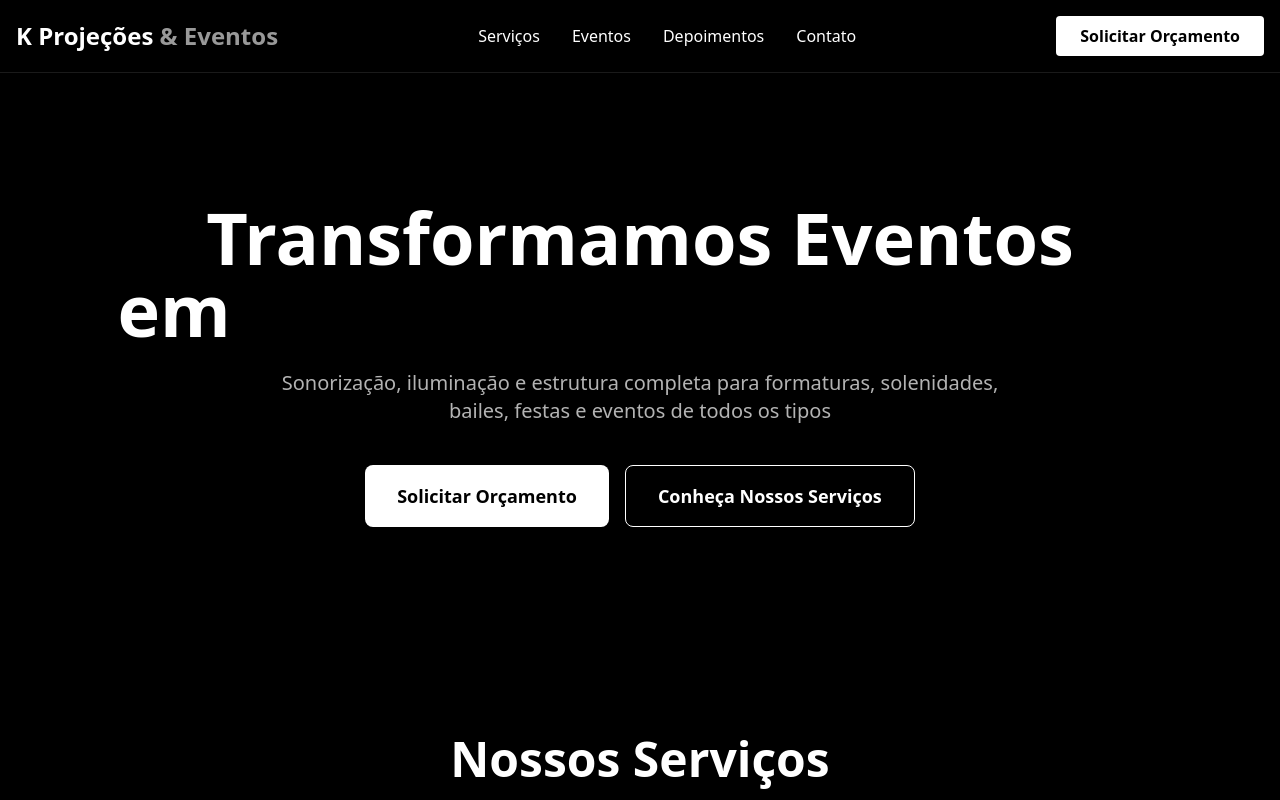
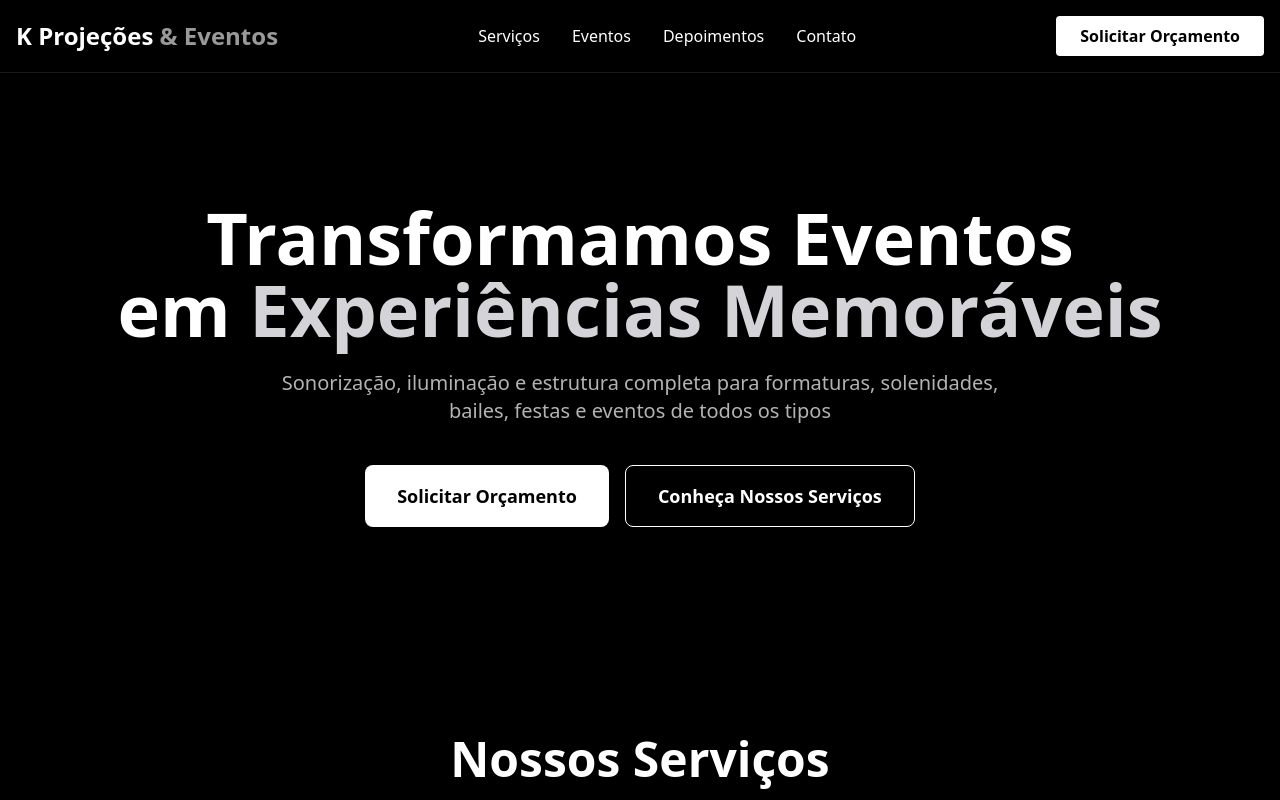
Before and after one commit to Izileth/-lp-kpevt, a React (Vite) app: page / in a window 1280 px wide. Shown: the top 800 px of the page. Built offline with nearby package versions, Linux system fonts and the light colour scheme.

Commit message:
update branch

```diff
--- a/src/app/components/k-projecoes/Hero.tsx
+++ b/src/app/components/k-projecoes/Hero.tsx
@@ -6,7 +6,7 @@ export const Hero: React.FC = () => {
     return (
         <section className="container mx-auto px-4 py-20 md:py-32 text-center">
             <h1 className="text-5xl md:text-7xl font-bold mb-6">
-                Transformamos Eventos<br />em <span className="bg-gradient from-white to-white/60 bg-clip-text text-transparent">Experiências Memoráveis</span>
+                Transformamos Eventos<br />em <span className="bg-zinc-300 from-white to-white/60 bg-clip-text text-transparent">Experiências Memoráveis</span>
             </h1>
             <p className="text-xl text-white/70 mb-10 max-w-3xl mx-auto">
                 Sonorização, iluminação e estrutura completa para formaturas, solenidades, bailes, festas e eventos de todos os tipos
```
